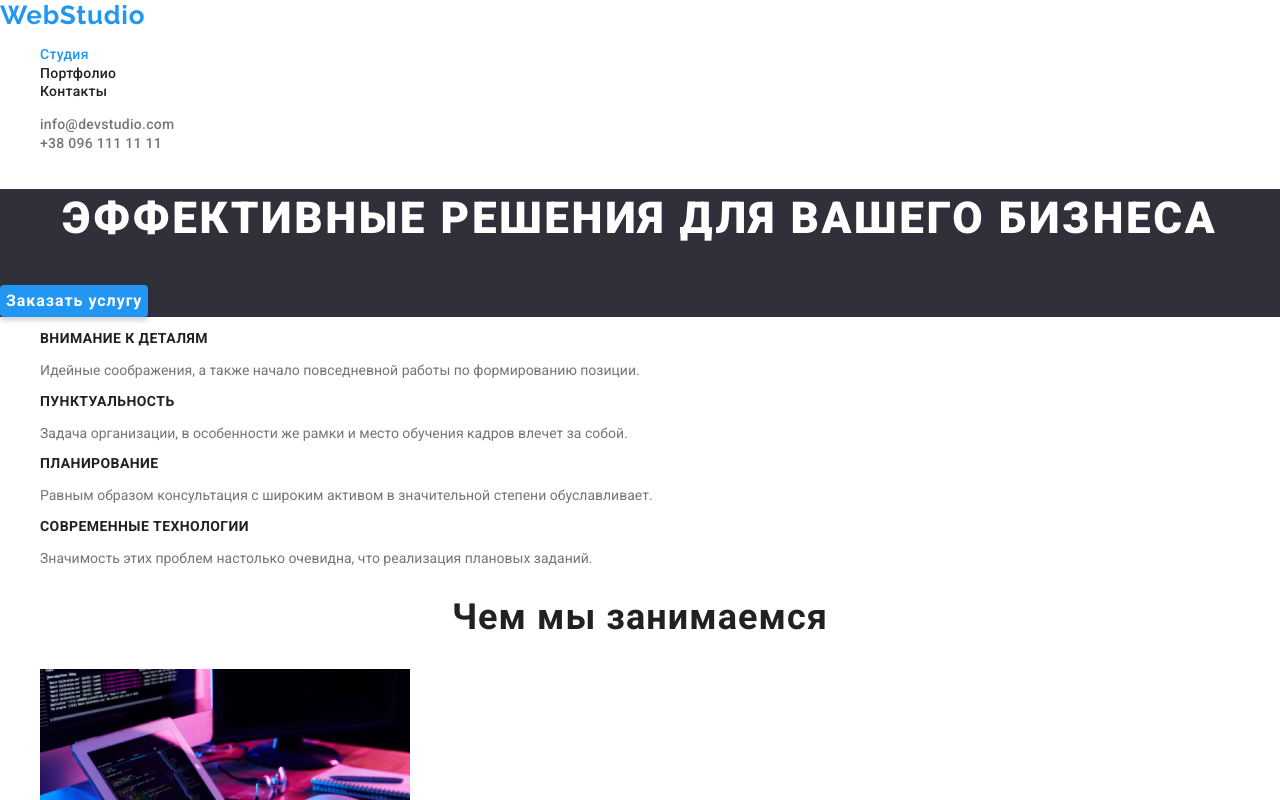
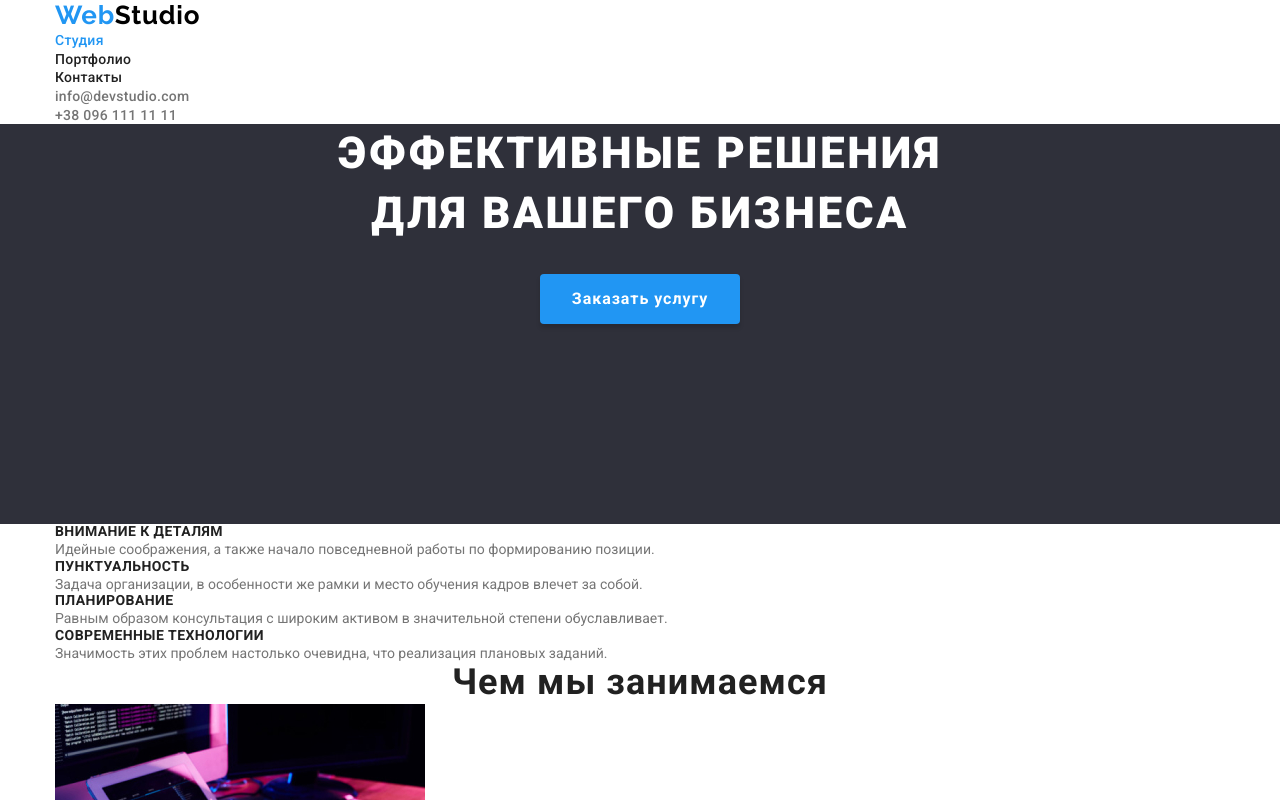
Before and after one commit to ViktoriiaMurzhak/goit-markup-hw-03, a plain HTML site: page index.html in a window 1280 px wide. Shown: the top 800 px of the page. Drawn offline with Linux system fonts and the light colour scheme.

Commit message:
проміжний

```diff
--- a/css/styles.css
+++ b/css/styles.css
@@ -1,5 +1,3 @@
-
-
 :root{
   --primary-text-color:#757575;
   --title-color:#212121;
@@ -11,6 +9,7 @@
 }
 
 body {
+margin: 0 0 0 0;
 font-family: Roboto,sans-serif;
 background: #fff;
 color: var(--primary-text-color);
@@ -18,8 +17,23 @@ font-size: 14px;
 line-height: 1.33;
 }
 
+h2, h3, p {
+  margin: 0;
+}
+
+
+.container {
+  width: 1200px;
+  margin: 0 auto;
+ padding-left: 15px;
+ padding-right: 15px;
+}
+
+
 .list{
 list-style: none;
+padding: 0;
+margin: 0;
 }
 
 .logo {
@@ -40,6 +54,15 @@ color: var(--link-hover-color);
 color: var(--link-hover-color)
 }
 
+/* .logo.up{
+  display: inline-block;
+  margin-left: 215px;
+  margin-top: 24px;
+  margin-right: 1240px;
+  width: 145px;
+  height: 31px;
+} */
+
 /* site-nav */
 .site-nav .link {
 color: #212121;
@@ -50,6 +73,8 @@ line-height: 1.2;
 letter-spacing: 0.02em;
 text-decoration:none;
 }
+
+
 
 .site-nav .link:hover,
 .site-nav .link:focus
@@ -83,9 +108,55 @@ color: var(--link-hover-color)
 color: var(--title-color);
 }
 
+.order{
+background-color: var(--primary-bg-color);
+align-items: center;
+text-align: center;
+}
+
+.section-title.one
+{
+
+margin-top: 0;
+margin-bottom: 30px;
+margin-left: auto;
+margin-right: auto;
+width: 696px;
+height: 120px;
+
+font-weight: 900;
+font-size: 44px;
+line-height: 1.36;
+letter-spacing: 0.06em;
+text-transform: uppercase;
+color: #fff;
+
+}
+
+.button-order {
+min-width: 200px;
+height: 50px;
+display:inline-block;
+padding: 10px 32px;
+border-radius: 4px;
+border: none;
+background: var(--link-hover-color);
+box-shadow: 0px 4px 4px rgba(0, 0, 0, 0.15);
+font-family:inherit;
+font-weight: 700;
+font-size: 16px;
+line-height: 1.87;
+letter-spacing: 0.06em;
+margin-right: 484px;
+margin-left: 484px;
+margin-bottom: 200px;
+cursor: pointer;
+color: #FFFFFF;
+}
+
 /* features  Особенности*/
 .feature-title{
-display : none;
+font-size: 0;;
 }
 
 .feature-list .title {
@@ -111,38 +182,9 @@ letter-spacing: 0.03em;
 color: #757575;
 }
 
-/* button */
-.button {
-background: var(--link-hover-color);
-box-shadow: 0px 4px 4px rgba(0, 0, 0, 0.15);
-font-family:inherit;
-border-radius: 4px;
-border: none;
-font-weight: 700;
-font-size: 16px;
-line-height: 1.88;
-display: flex;
-align-items: center;
-text-align: center;
-letter-spacing: 0.06em;
-cursor: pointer;
-color: #FFFFFF;
-}
 
 
-.order{
-background-color: var(--primary-bg-color);
-}
-.section-title.one{
-font-weight: 900;
-font-size: 44px;
-line-height: 1.36;
-text-align: center;
-letter-spacing: 0.06em;
-text-transform: uppercase;
-color: #fff;
 
-}
 
 .section-title.work,
 .section-title.team{
@@ -223,10 +265,14 @@ text-decoration:none;
 }
 
 .button-portf{
+  padding: 6px 22px;
+  height: 38px;
 background: #F5F4FA;
 border: none;
+border-radius: 4px;
+
+
 font-family: inherit;
-border-radius: 4px;
 font-weight: 500;
 font-size: 16px;
 line-height: 1.62;
--- a/index.html
+++ b/index.html
@@ -14,9 +14,11 @@
 </head>
 <body>
   <!-- Шапка сторінки з логотипом (верхній блок)-->
+
   <header>
+    <div class="container">
     <nav>
-      <a class="logo" href="./index.html"><span class="logo-web">Web</span>Studio</a>
+      <a class="logo up" href="./index.html"><span class="logo-web">Web</span>Studio</a>
       <!-- Навігація на інші сторінки -->
         <ul class="site-nav list">
           <li><a class="link studio" href="/index.html">Студия</a></li>
@@ -28,16 +30,21 @@
         <li><a class="h-link" href="mailto:info@devstudio.com">info@devstudio.com</a></li>
         <li><a class="h-link" href="tel:+380961111111">+38 096 111 11 11</a></li>
     </ul>
+    </div>
   </header>
   <!-- Унікальний контент сторінки (3 блоки)-->
   <main>
     <!--Эффективные решения для вашего бизнеса-->
       <section class="order">
+        <div class="container">
       <h1 class="section-title one">Эффективные решения для вашего бизнеса</h1>
-      <button type="button" class="button"> Заказать услугу</button>
-    </section>
+      <button type="button" class="button-order"> Заказать услугу</button>
+    </div>
+  </section>
+
     <!--Чем мы занимаемся-->
     <section class="section feature">
+      <div class="container">
       <h2 class="feature-title">Особенности</h2>
         <ul class="feature-list list">
           <li>
@@ -57,17 +64,21 @@
               <p>Значимость этих проблем настолько очевидна, что реализация плановых заданий.</p>
           </li>
             </ul>
+            </div>
       </section>
       <section class="section">
+        <div class="container">
         <h2 class="section-title work">Чем мы занимаемся</h2>
         <ul class="list">
           <li><img src="./images/box1.jpg" alt="photo1" width="370"></li>
           <li><img src="./images/box2.jpg" alt="photo2" width="370"></li>
           <li><img src="./images/box3.jpg" alt="photo3" width="370"></li>
         </ul>
+        </div>
       </section>
     <!--Наша команда-->
     <section class="section team">
+      <div class="container">
       <h2 class="section-title team">Наша команда</h2>
       <ul class="team-list list">
         <li>
@@ -91,10 +102,12 @@
           <p class="team-text">UI Designer</p>
         </li>
       </ul>
+      </div>
     </section>
   </main>
   <!-- Підвал сторінки (нижня частина)-->
   <footer class="footer-list">
+    <div class="container">
     <!-- Копірайт -->
     <a class="logo-footer" href="./index.html"> <span class="logo-web">Web</span>Studio</a>
     <!-- Посилання на соцмережі -->
@@ -105,6 +118,7 @@
       <li><a class="contact-tel" href="tel:+380991111111">+38 099 111 11 11</a></li>
     </ul>
     </address>
+    </div>
   </footer>
 </body>
 </html>
```
Also changed, not shown: css/modern-normalize.css (+14 -13 lines), portfolio.html (+12 -5 lines).
